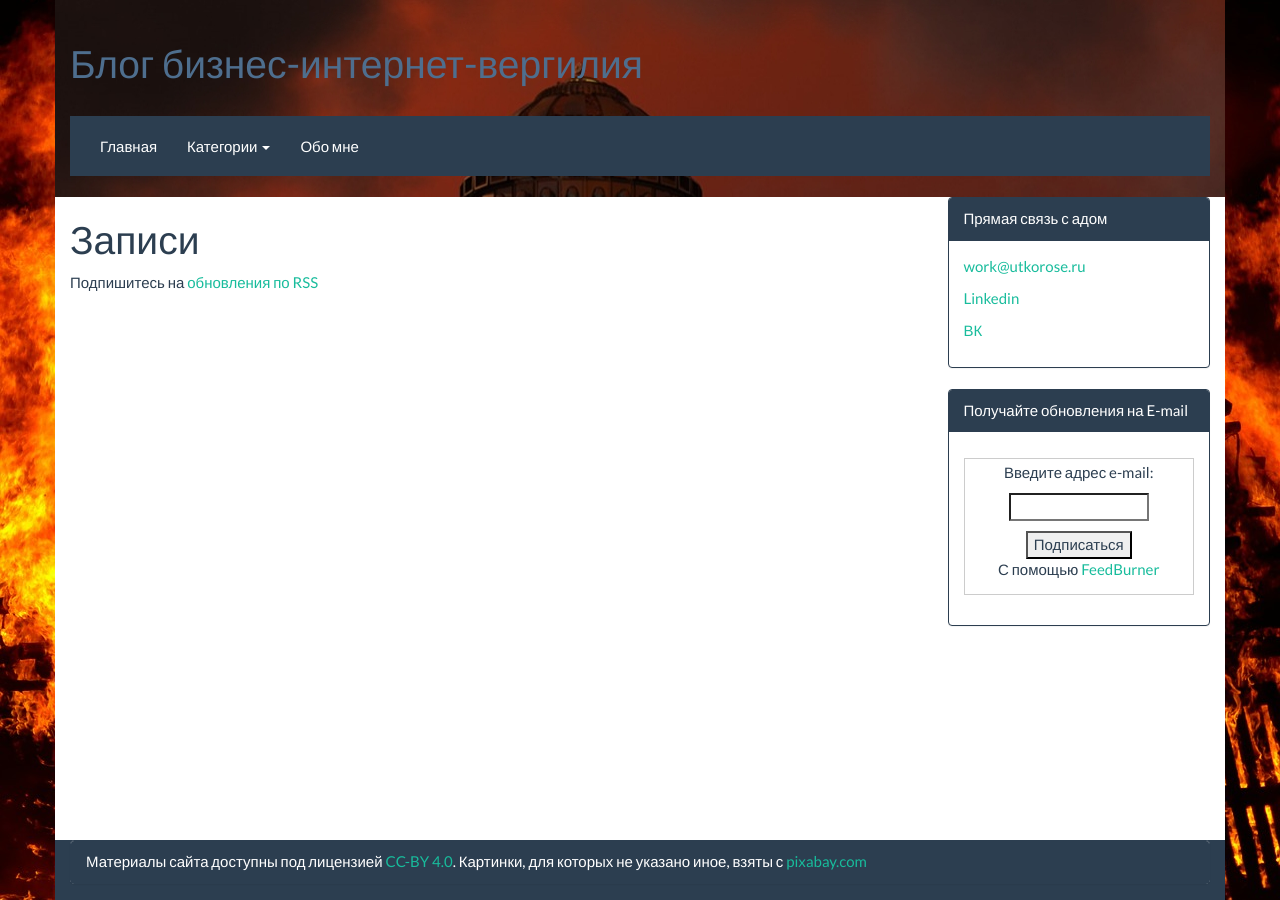
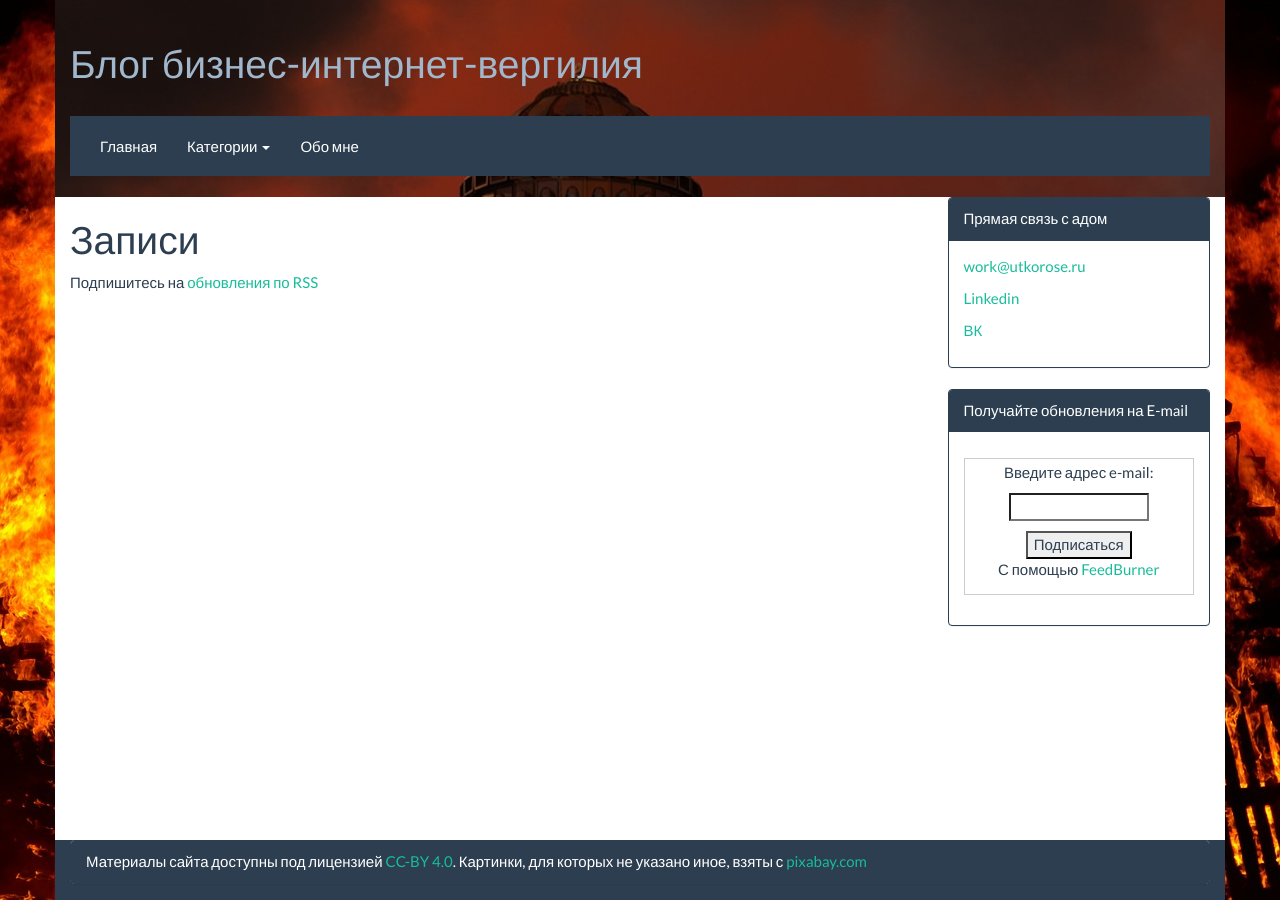
Before and after one commit to utkorose/blog-internet-vergiliy, a Jekyll site: the page built from index.html, in a window 1280 px wide. Built offline with Jekyll 4.4.1, drawn with Linux system fonts in a browser that asks for light colours.

Commit message:
цвет заголовка посветлил

```diff
--- a/css/theme.css
+++ b/css/theme.css
@@ -15,7 +15,7 @@
   background:url(/img/artmatic-73182.jpg) no-repeat;
 }
 .page-header .h1{
-  color:#4E6E8E;
+  color:#A1B7CC;
 }
 
 #footer .panel{
```
